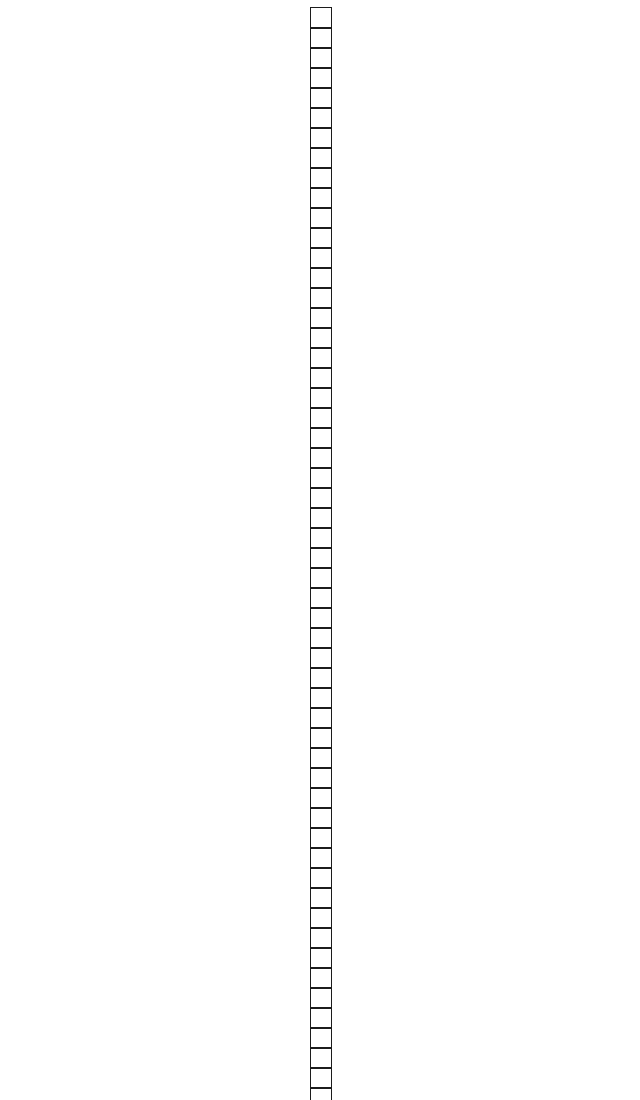
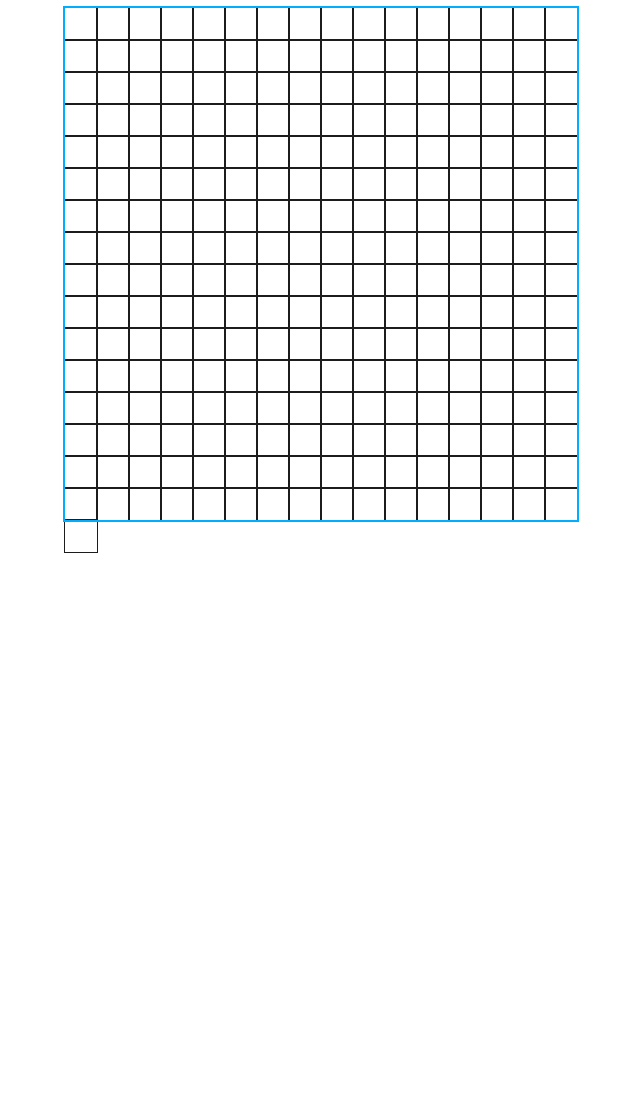
Before and after one commit to davidchavezc/etchSketch, a plain HTML site: page index.html in a window 1280 px wide. Shown: the top 1100 px of the page, without its empty margins (319-959 px from the left). After the commit the page ends 800 px from the top, so only its background shows below. Drawn offline with Linux system fonts and the light colour scheme.

Commit message:
Fix grid id style

```diff
--- a/styles.css
+++ b/styles.css
@@ -1,9 +1,17 @@
 body{
  display: flex;
  justify-content: center;
+ align-items: center;
 }
 .square{
     outline: solid 1px rgb(28, 28, 28);
-    height: 20px;
-    width: 20px;
+    height: 2em;
+    width: 2em;
 }
+#gridContainer{
+    display: flex;
+    flex-wrap: wrap;
+    width: 32em;
+    height: 32em;
+    outline: solid 2px rgb(0, 174, 255);
+}
```
